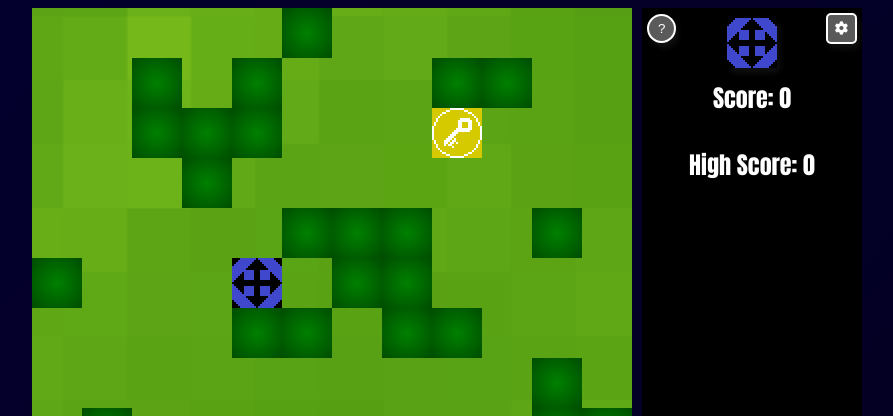
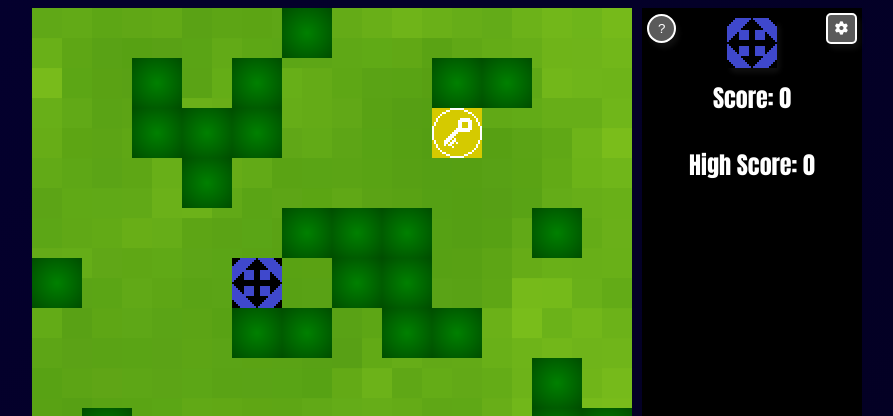
Before and after one commit to Sean-Cruickshank/Portfolio, a website built with Vite: page tilegame/index.html in a window 1280 px wide. Shown: the top 416 px of the page, without its empty margins (193-1086 px from the left). Built offline with nearby package versions, Linux system fonts and the light colour scheme.

Commit message:
Reworked Tile Game background generation to be more efficient

```diff
--- a/tilegame/css/game.css
+++ b/tilegame/css/game.css
@@ -1,4 +1,4 @@
-.grid {
+.game {
   position: relative;
   display: flex;
   gap: 10px;
@@ -6,12 +6,18 @@
   max-height: 100%;
 }
 
-.game {
+.supergrid {
+  width: min(min(95vh, 75%), 600px);
+  height: min-content;
+  margin: 0;
+  padding: 0;
+}
+
+.grid {
   display: grid;
   grid-template-columns: repeat(12, 8.333%);
   gap: 0px;
-  width: min(min(95vh, 75%), 600px);
-  height: min-content;
+  width: 100%;
 }
 
 .plate {
@@ -35,15 +41,14 @@
 
 @media (max-width: 450px) {
 
-
-  .grid {
+  .game {
     display: grid;
     grid-template-columns: 1fr;
     justify-content: center;
     height: 98vh;
   }
 
-  .game {
+  .supergrid {
     width: 90%;
     max-width: 100vw;
     max-height: 100vh;
--- a/tilegame/index.html
+++ b/tilegame/index.html
@@ -9,9 +9,11 @@
   <link rel="stylesheet" href="https://cdnjs.cloudflare.com/ajax/libs/font-awesome/6.3.0/css/all.min.css">
 </head>
 <body>
-  <div class="grid">
-    <div class="game">
+  <div class="game">
+    <div class="supergrid">
+      <div class="grid">
 
+      </div>
     </div>
 
     <div class="control-panel">
--- a/tilegame/ts/game.ts
+++ b/tilegame/ts/game.ts
@@ -67,22 +67,27 @@ export function setValues() {
 }
 
 export function renderGrid() {
-  let gameElementHTML = '';
+  let gridElementHTML = '';
   plateArray.forEach((plate) => {
     if (plate.grey) {
-      gameElementHTML += plateCreator('wall')
+      gridElementHTML += plateCreator('wall')
     } else if (plate.x === playerPos.x && plate.y === playerPos.y) {
-      gameElementHTML += plateCreator('player')
+      gridElementHTML += plateCreator('player')
     } else if (plate.x === goalPos.x && plate.y === goalPos.y) {
-      gameElementHTML += plateCreator('key')
+      gridElementHTML += plateCreator('key')
     } else if ((plate.x === clockPos.x && plate.y === clockPos.y) && clockSpawn && clockActive) {
-      gameElementHTML += plateCreator('clock')
+      gridElementHTML += plateCreator('clock')
     } else {
-      gameElementHTML += plateCreator('floor')
+      gridElementHTML += plateCreator('floor')
     }
   })
-  const gameElement = document.querySelector('.game')
-  if (gameElement) gameElement.innerHTML = gameElementHTML;
+  const gridElement = document.querySelector('.supergrid')
+  const level = Math.min(Math.floor(score / 5) + 1, 5)
+  if (gridElement) gridElement.innerHTML = `
+    <div class="grid" style="${backgroundData[level - 1].floor};">
+      ${gridElementHTML}
+    </div>
+  `
   renderScores()
 
   if (playerPos.x === goalPos.x && playerPos.y === goalPos.y) {
@@ -100,7 +105,7 @@ export function renderGrid() {
 }
 
 function plateCreator(icon: string) {
-  if (icon === 'floor' || icon === 'wall') {
+  if (icon === 'wall') {
     const level = Math.min(Math.floor(score / 5) + 1, 5)
     return `
     <div
```
